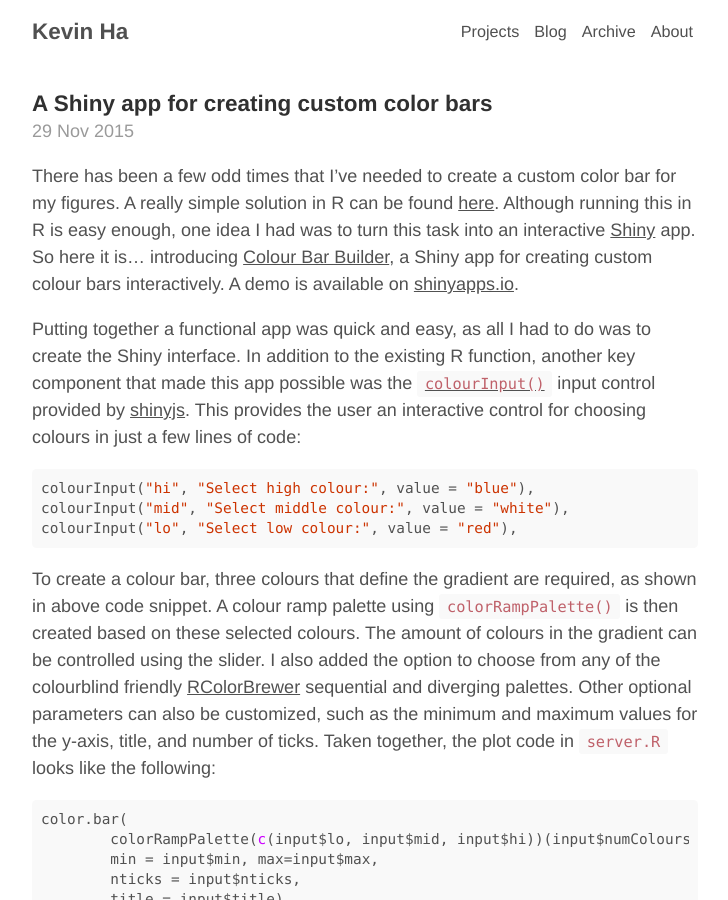
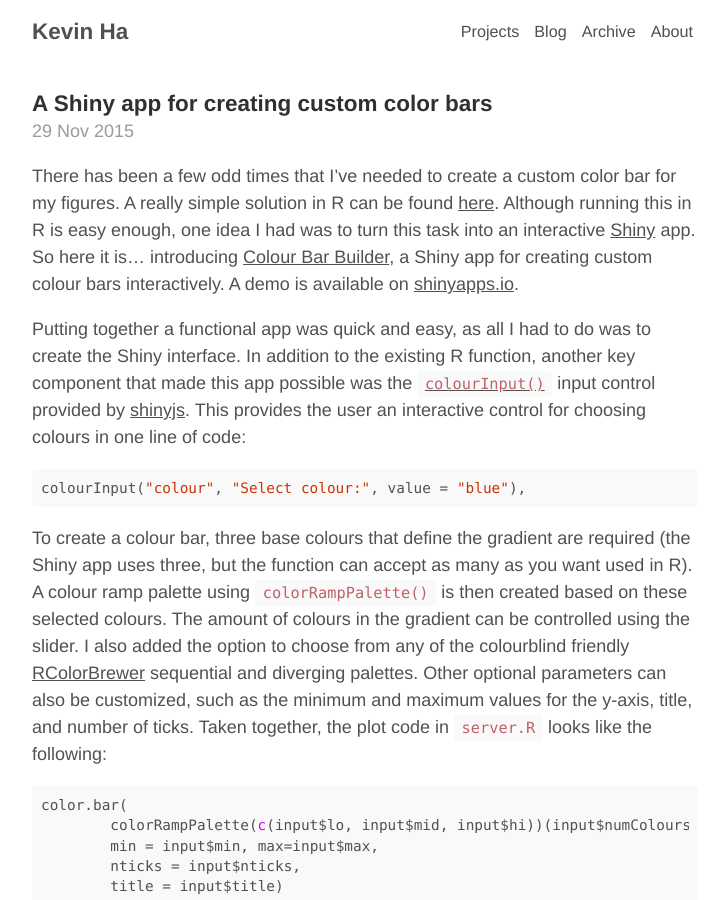
Before and after one commit to kcha/kcha.github.io, a Jekyll site: the page built from _posts/2015-11-29-shiny-colour-bar-creator.md, in a window 1280 px wide and 900 px high. Shown: the whole window, without its empty margins (275-1003 px from the left). Built offline with Jekyll 4.4.1, drawn with Linux system fonts in a browser that asks for light colours; nearby versions of some CDN libraries; grey boxes are pictures that could not be loaded.

Commit message:
Update post

```diff
--- a/_posts/2015-11-29-shiny-colour-bar-creator.md
+++ b/_posts/2015-11-29-shiny-colour-bar-creator.md
@@ -13,16 +13,13 @@ Putting together a functional app was quick and easy, as all I had to do was to
 In addition to the existing R function, another key component that made this app possible
 was the [`colourInput()`](http://deanattali.com/2015/06/28/introducing-shinyjs-colourinput/) input control provided by
 [shinyjs](https://github.com/daattali/shinyjs). This provides the user an
-interactive control for choosing colours in just a few lines of code:
+interactive control for choosing colours in one line of code:
 
 {% highlight r %}
-colourInput("hi", "Select high colour:", value = "blue"),
-colourInput("mid", "Select middle colour:", value = "white"),
-colourInput("lo", "Select low colour:", value = "red"),
+colourInput("colour", "Select colour:", value = "blue"),
 {% endhighlight %}
 
-To create a colour bar, three colours that define the gradient are required, as
-shown in above code snippet. A colour ramp palette using `colorRampPalette()` is then created based on these selected colours.
+To create a colour bar, three base colours that define the gradient are required (the Shiny app uses three, but the function can accept as many as you want used in R). A colour ramp palette using `colorRampPalette()` is then created based on these selected colours.
 The amount of colours in the gradient can be controlled using the slider.
 I also added the option to choose from any of the colourblind friendly
 [RColorBrewer](https://cran.r-project.org/web/packages/RColorBrewer/index.html)
```
